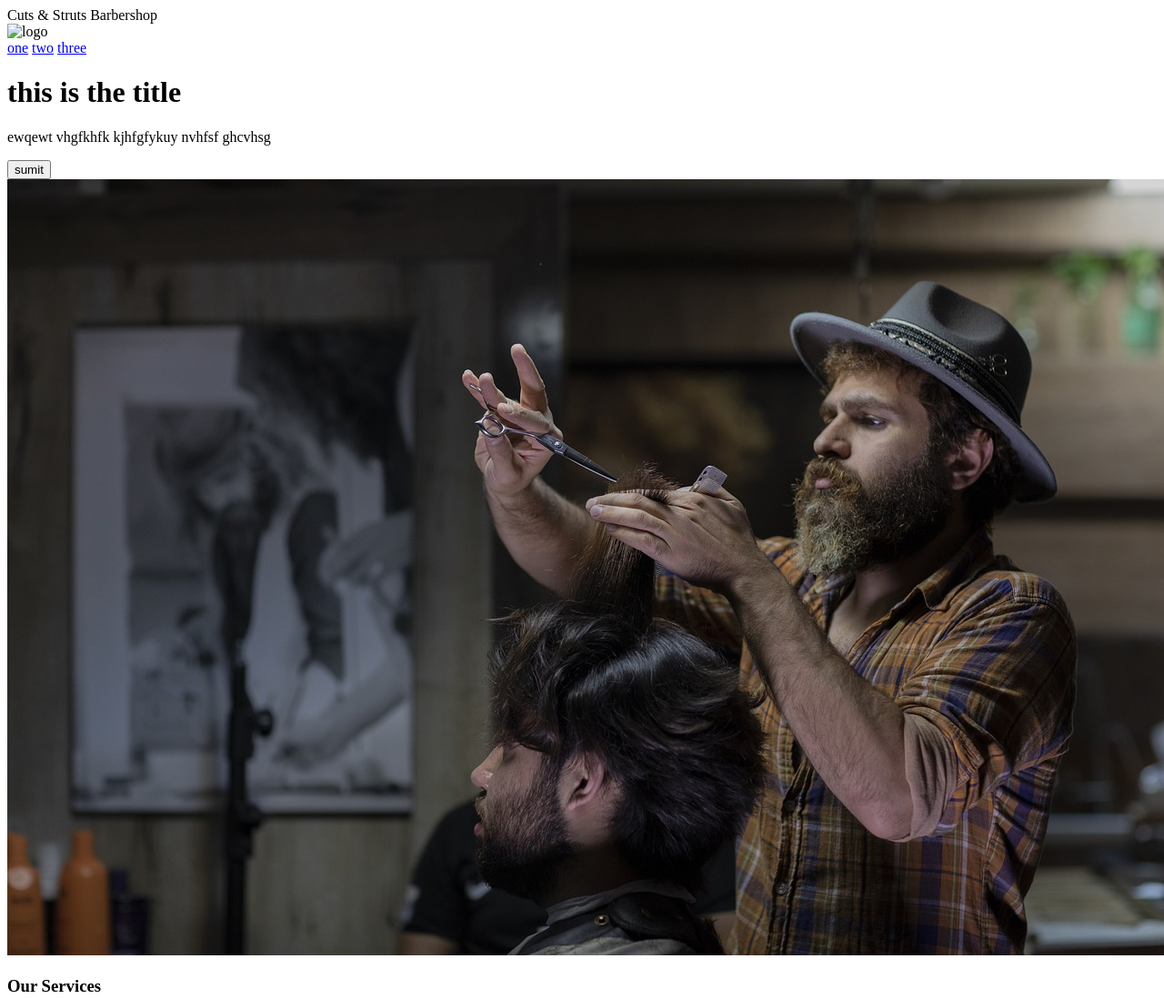
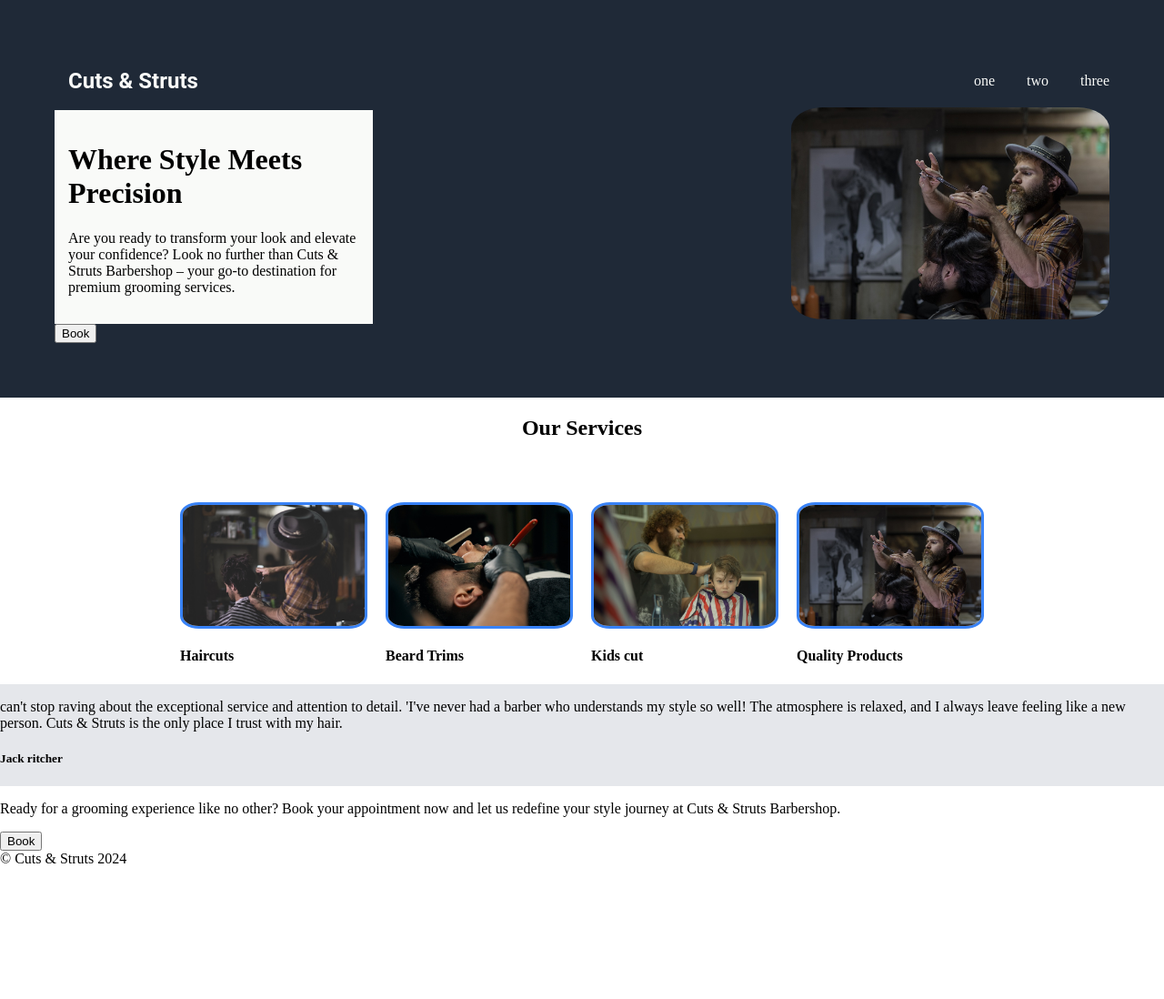
Before and after one commit to Rayansatti/-Landing-Page, a plain HTML site: page index.html in a window 1280 px wide. Shown: the top 1098 px of the page at 91% size. After the commit the page ends 953 px from the top, so only its background shows below. Drawn offline with Linux system fonts and the light colour scheme.

Commit message:
adds index.html and style.css
puts images of the fisrt and the second sections

```diff
--- a/index.html
+++ b/index.html
@@ -5,43 +5,58 @@
         <title>
             Landing page
         </title>
+        <meta name="viewport" content="width=device-width, initial-scale=1.0">
+        <link rel="stylesheet" href="./style.css">
     </head>
     <body>
         <header>
-            <div class="logo">Cuts & Struts Barbershop</div>
-            <img src="./images/man-3263509_1280.png" alt="logo">
-            <nav>
-                <a href="hyber link one">one</a>
-                <a href="hyber link two">two</a>
-                <a href="hyber link three">three</a>
+            <div class="top">
+                <div class="logo">Cuts & Struts</div>
+
+            <nav >
+                <ul>
+                    <li><a href="hyber link one">one</a></li>
+                    <li><a href="hyber link two">two</a></li>
+                    <li><a href="hyber link three">three</a></li>
+                </ul>
             </nav>
-            <h1>this is the title</h1>
-            <p class="par1">ewqewt vhgfkhfk kjhfgfykuy nvhfsf ghcvhsg</p>
-            <button type="submit">sumit</button>
-            <img src="./images/barber-shop-5212059_1280.jpg" alt="barber shop">
+            </div>
+            <div class="headerp2">
+                <div class="left" class="bottom" >
+                    <div class="par1">
+                        <h1>Where Style Meets Precision</h1>
+                        <p>Are you ready to transform your look and elevate your confidence? Look no further than Cuts & Struts Barbershop – your go-to destination for premium grooming services. </p>
+                    </div>
+                    <button type="submit">Book</button>
+                </div>
+                <div class="right" class="bottom" >
+                    <img src="./images/barber-shop-5212059_1280.jpg" alt="barber shop" class="headerimg">
+                </div>
+            </div>
         </header>
         <section class="second">
-            <h3>Our Services</h3>
-            <div class="image1">
-                <img src="./images/haircut.jpg" alt="haircut">
-                <h3>Haircuts</h3>
-                <p>From classic styles to contemporary trends, our barbers excel in delivering precision haircuts that suit your lifestyle.</p>
+            <h2>Our Services</h2>
+            <br>
+           <div class="second2">
+            <div>
+                <img src="./images/haircut.jpg" alt="haircut" class="image1">
+                <h4>Haircuts</h4>
             </div>
-            <div class="image2">
-                <img src="./images/beard.jpg" alt="beard trim">
-                <h3>Beard Trims</h3>
-                <p>Keep your facial hair looking sharp and well-groomed with our expert beard trimming services.</p>
+            <div >
+                <div >
+                    <img src="./images/beard.jpg" alt="beard trim" class="image2">
+                </div>
+                <h4>Beard Trims</h4>
             </div>
-            <div class="image3">
-                <img src="./images/kidscut.jpg" alt="mffjh">
-                <h3>Kids Haircuts</h3>
-                <p>Our stylists are experts in creating age-appropriate and stylish haircuts for children of all ages.</p>
+            <div>
+                <img src="./images/kidscut.jpg" alt="mffjh" class="image3">
+                <h4>Kids cut</h4>
             </div>
-            <div class="image4">
-                <img src="./images/products.jpg" alt="products">
-                <h3>Quality Products</h3>
-                <p>We use premium products to enhance the health and vitality of your hair and skin.</p>
+            <div>
+                <img src="./images/barber-shop-5212059_1280.jpg" alt="products"  class="image4">
+                <h4>Quality Products</h4>
             </div>
+           </div>
         </section>
         <section class="reviews">
             <p>can't stop raving about the exceptional service and attention to detail. 'I've never had a barber who understands my style so well! The atmosphere is relaxed, and I always leave feeling like a new person. Cuts & Struts is the only place I trust with my hair.</p>
--- /dev/null
+++ b/style.css
@@ -0,0 +1,154 @@
+body{
+    display: flex;
+    flex-direction: column;
+    padding: 0px;
+    margin: 0;
+}
+
+ header{
+    display: flex;
+    justify-content: space-between;
+    flex-direction: column;
+    align-items: stretch;
+    flex-wrap: wrap;
+    box-sizing: border-box;
+    width: 100vw;
+    background-color: #1f2937;
+    padding: 60px;
+ }
+
+ .logo{
+    display: flex;
+    justify-content: flex-start;
+    align-items: flex-start;
+    flex-wrap: wrap;
+    font-size: 24px;
+    font-family: Roboto, Oxygen, Ubuntu, Cantarell, 'Open Sans', 'Helvetica Neue', sans-serif;
+    font-weight: bold;
+    color: #f9faf8;
+    padding: 15px;
+ }
+
+ .section{
+    display: flex;
+    flex-direction: column;
+    padding: 30px;
+ }
+
+.headerimg{
+    width: 350px;
+    height: auto;
+    border-radius: 10%;
+ }
+
+ a{
+    display: flex;
+    flex-direction: row;
+    flex-wrap: wrap;
+    align-items: flex-end;
+    text-decoration: none;
+    color: #f9faf8;
+ }
+ nav>ul{
+    display: flex;
+    justify-content: space-around;
+    gap: 35px;
+    align-items: flex-end;
+    list-style: none;
+    text-decoration: none;
+
+
+ }
+
+
+ .bottom{
+    display: flex;
+    flex-direction: column;
+    justify-content: flex-end;
+ }
+ .reviews{
+    background-color: #e5e7eb;
+ }
+.second{
+    display: flex;
+    flex-direction: column;
+    justify-content: space-between;
+    align-items: center;
+
+
+ }
+
+ .second2{
+   display: flex;
+   flex-direction: row;
+   justify-content: space-between;
+   align-items: center;
+   gap: 20px;
+
+
+}
+
+
+ .image1, .image2, .image3, .image4{
+    display: flex;
+    flex-direction: row;
+    justify-content:space-between;
+    gap: 15px;
+    align-items: center;
+    margin-top: 30px;
+    border: #3882f6 3px solid ;
+    border-radius: 10%;
+    width: 200px;
+
+ }
+
+ h4{
+    display: flex;
+    justify-content: space-between;
+    align-items: flex-start;
+
+
+ }
+
+.top{
+    display: flex;
+    flex-wrap: wrap;
+    justify-content: space-between;
+    align-items: center;
+    gap: 160px;
+}
+.button{
+    width: 100px;
+    padding: 7px 35px ;
+    background-color: #3882f6;
+    color: #f9faf8;
+    border: 0;
+    border-radius: 5px;
+}
+.par1{
+    box-sizing: border-box;
+    width: 350px;
+    margin-top: 3px;
+    background-color: #f9faf8;
+    padding: 15px;
+}
+.left.bottom{
+   display: flex;
+   justify-content: flex-start;
+}
+.right.bottom{
+   display: flex;
+   justify-content: flex-end;
+   width: 50vw;
+}
+
+.headerp2{
+   display: flex;
+   flex-direction: row;
+   justify-content: space-between;
+   align-items:normal;
+}
+
+.images{
+   margin-right: 50px;
+}
```
